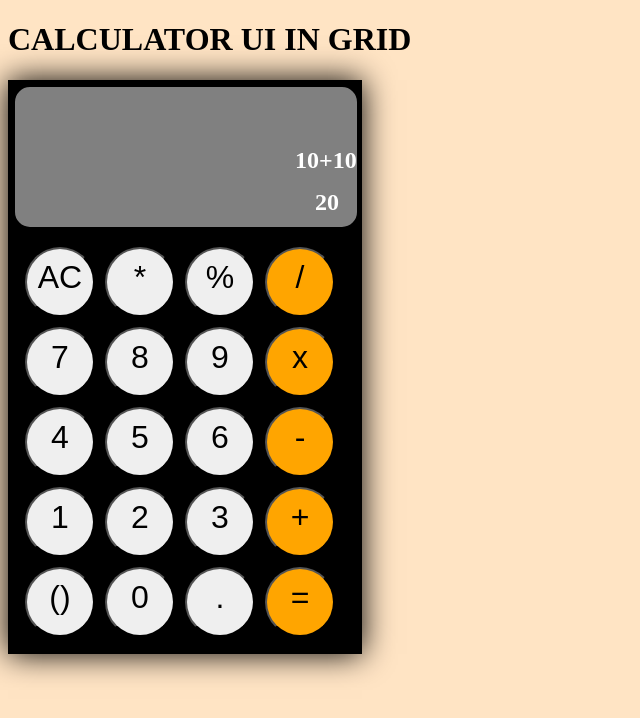
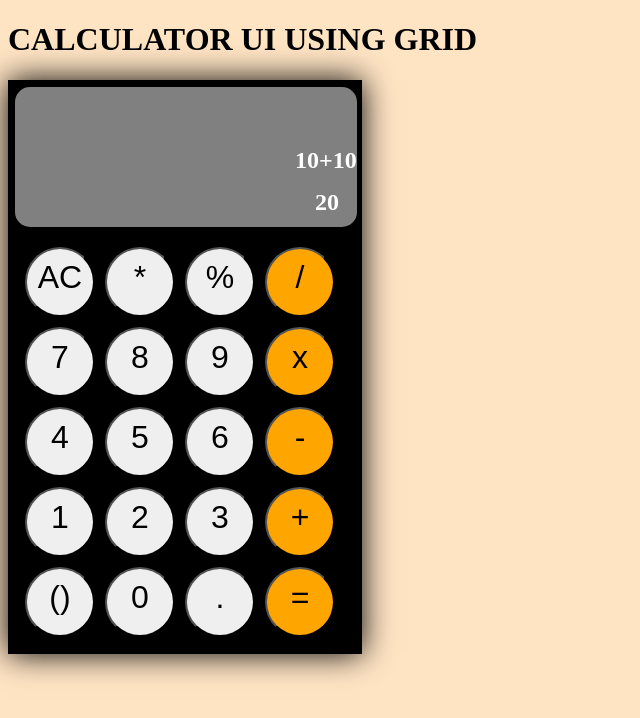
Before and after one commit to Bhavani310702/CSS-DAY-11, a plain HTML site: page index.html in a window 1280 px wide. Shown: the whole page, without its empty margins (0-640 px from the left). Drawn offline with Linux system fonts and the light colour scheme.

Commit message:
Update index.html

```diff
--- a/index.html
+++ b/index.html
@@ -7,7 +7,7 @@
     <link rel="stylesheet" href="./11index.css">
 </head>
 <body>
-    <h1>CALCULATOR UI IN GRID</h1>
+    <h1>CALCULATOR UI USING GRID</h1>
     <div id="main">
     <div id="box">
       <h3>10+10</h3>
```
